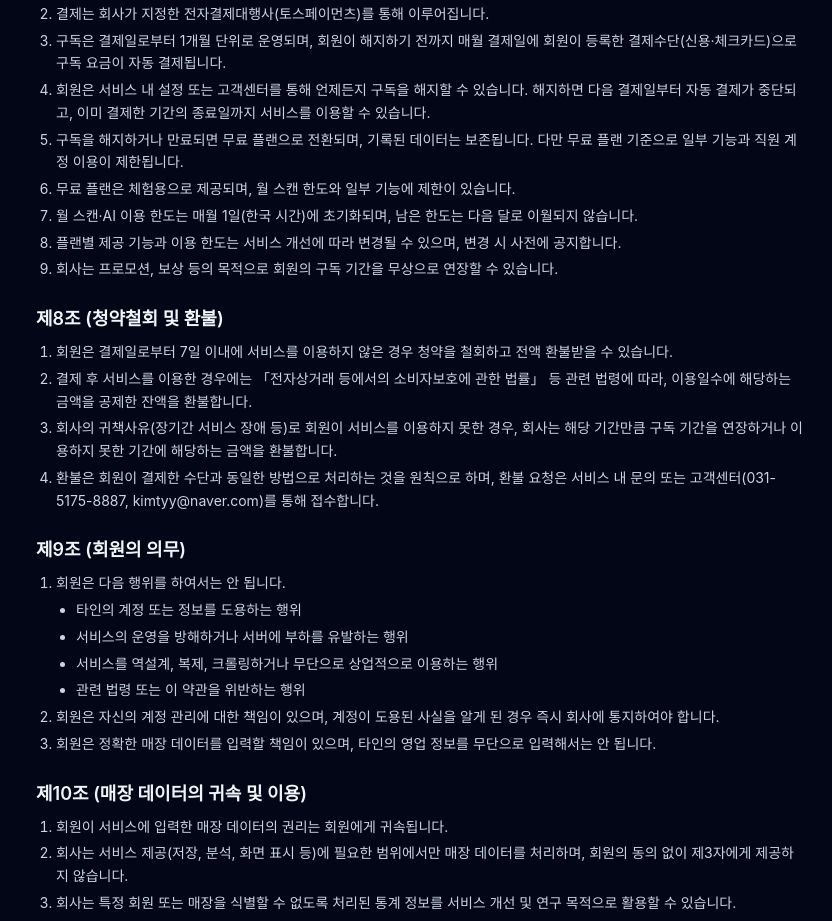
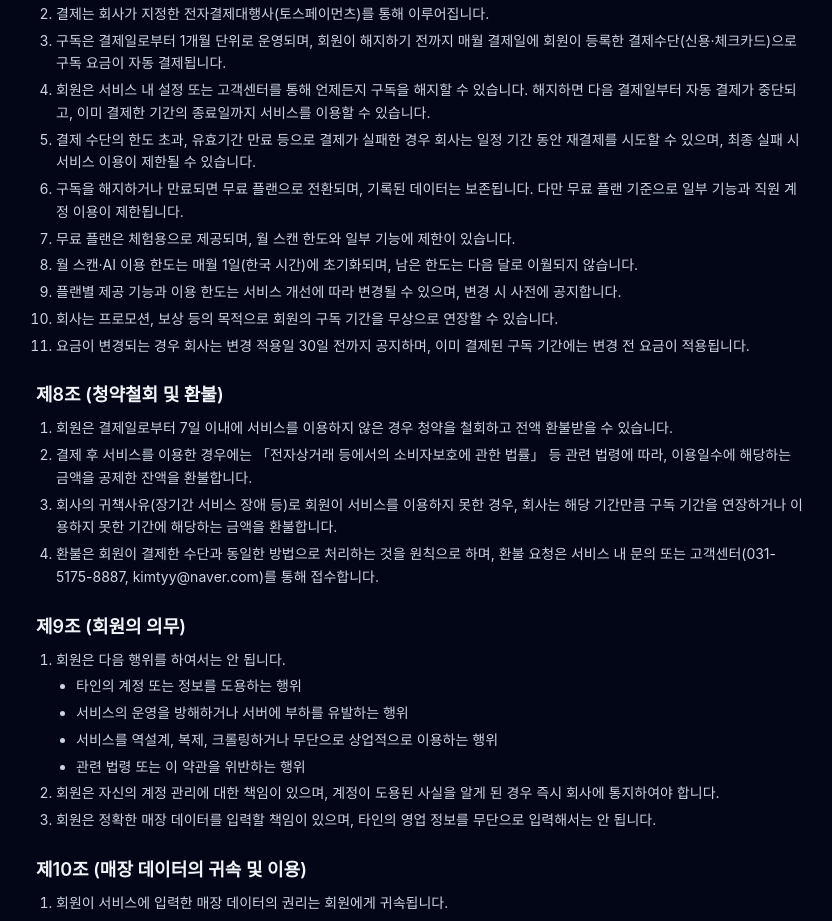
Before and after one commit to kimtyy/store-doctor, a Next.js app: page /terms in a window 1280 px wide. Shown: the part 1540-2461 px from the top of the page, without its empty margins (220-1052 px from the left). Built offline with nearby package versions, Linux system fonts and the light colour scheme; a web font is replaced by a local one.

Commit message:
[2-B4] 약관 제7조 결제 실패 및 요금 변경 2개 조항 복원

```diff
--- a/app/terms/page.tsx
+++ b/app/terms/page.tsx
@@ -89,11 +89,13 @@ export default function TermsPage() {
               <li>결제는 회사가 지정한 전자결제대행사(토스페이먼츠)를 통해 이루어집니다.</li>
               <li>구독은 결제일로부터 1개월 단위로 운영되며, 회원이 해지하기 전까지 매월 결제일에 회원이 등록한 결제수단(신용·체크카드)으로 구독 요금이 자동 결제됩니다.</li>
               <li>회원은 서비스 내 설정 또는 고객센터를 통해 언제든지 구독을 해지할 수 있습니다. 해지하면 다음 결제일부터 자동 결제가 중단되고, 이미 결제한 기간의 종료일까지 서비스를 이용할 수 있습니다.</li>
+              <li>결제 수단의 한도 초과, 유효기간 만료 등으로 결제가 실패한 경우 회사는 일정 기간 동안 재결제를 시도할 수 있으며, 최종 실패 시 서비스 이용이 제한될 수 있습니다.</li>
               <li>구독을 해지하거나 만료되면 무료 플랜으로 전환되며, 기록된 데이터는 보존됩니다. 다만 무료 플랜 기준으로 일부 기능과 직원 계정 이용이 제한됩니다.</li>
               <li>무료 플랜은 체험용으로 제공되며, 월 스캔 한도와 일부 기능에 제한이 있습니다.</li>
               <li>월 스캔·AI 이용 한도는 매월 1일(한국 시간)에 초기화되며, 남은 한도는 다음 달로 이월되지 않습니다.</li>
               <li>플랜별 제공 기능과 이용 한도는 서비스 개선에 따라 변경될 수 있으며, 변경 시 사전에 공지합니다.</li>
               <li>회사는 프로모션, 보상 등의 목적으로 회원의 구독 기간을 무상으로 연장할 수 있습니다.</li>
+              <li>요금이 변경되는 경우 회사는 변경 적용일 30일 전까지 공지하며, 이미 결제된 구독 기간에는 변경 전 요금이 적용됩니다.</li>
             </ol>
           </section>
 
```
